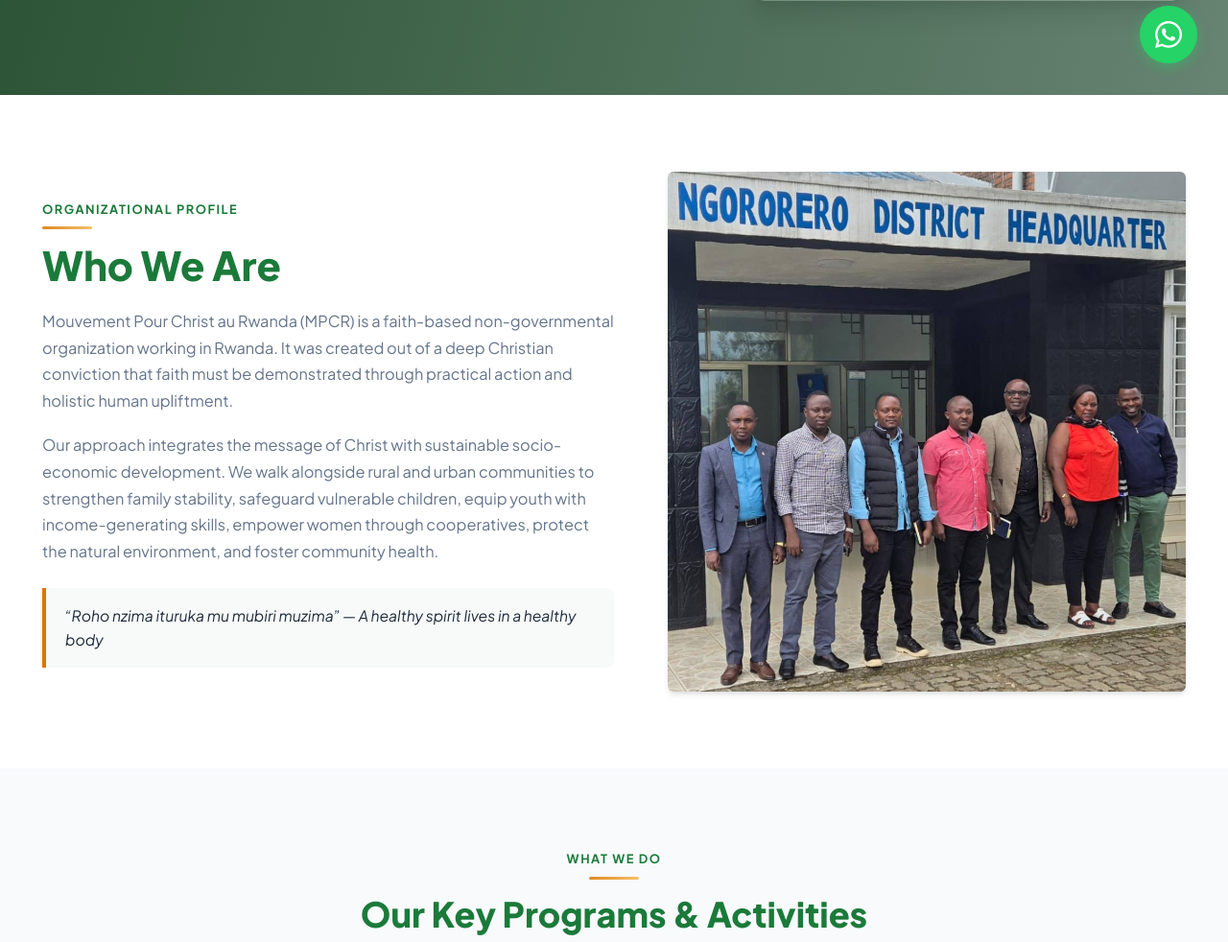
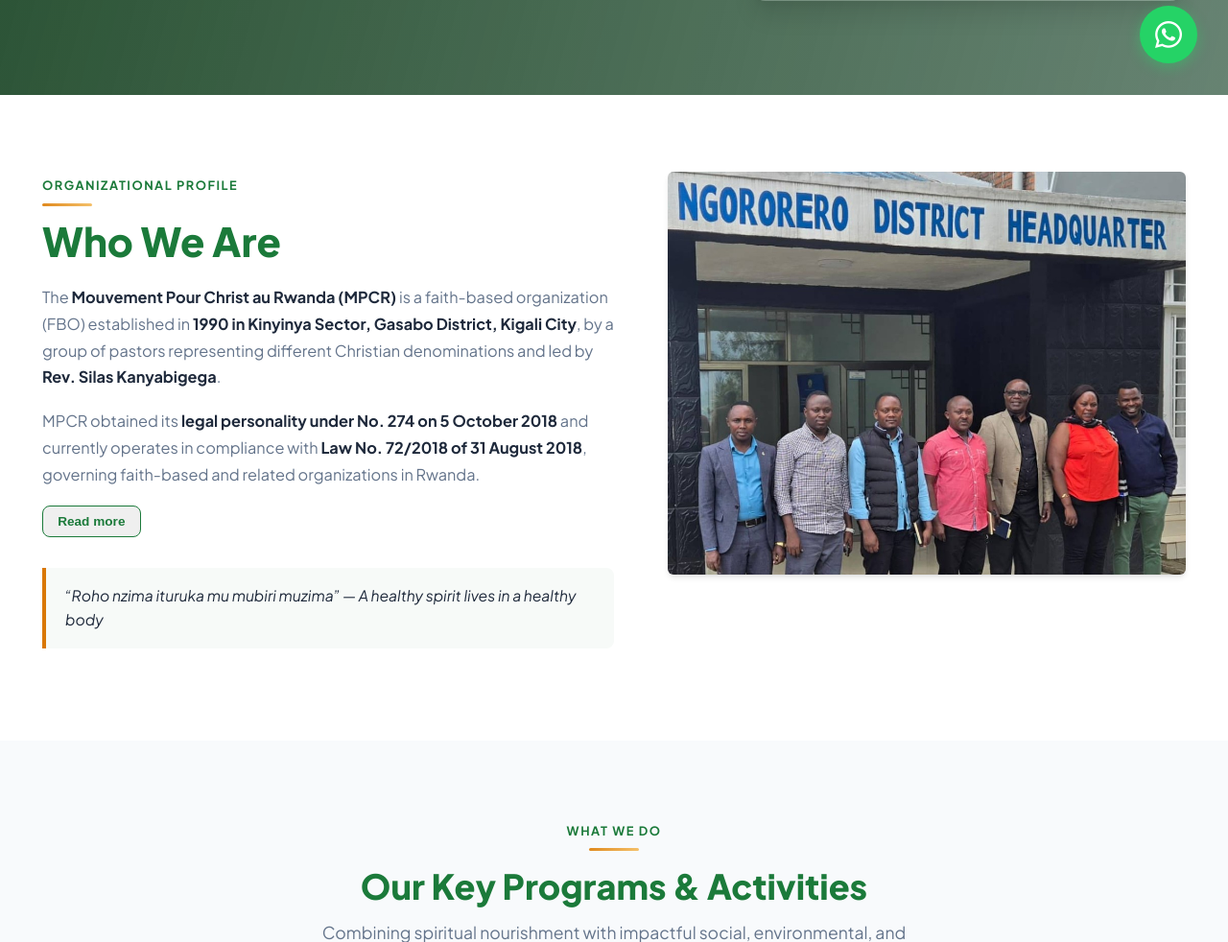
Before and after one commit to titonishimwe/mpcr, a Django app: page / in a window 1280 px wide. Shown: the part 702-1684 px from the top of the page at 96% size. Run offline with Django 5.2, Linux system fonts and the light colour scheme; data comes from the database, SQL or seed files in the repository; tables that the repository leaves empty hold one stand-in row (values such as "Sample post"); grey boxes marked "Sample" are stand-in pictures.

Commit message:
last commit

```diff
--- a/apps/core/cms_defaults.py
+++ b/apps/core/cms_defaults.py
@@ -25,10 +25,18 @@ SECTION_DEFAULTS = [
     # Home — Profile
     ("home", "profile_badge", "Profile section badge", "text", "Organizational Profile", 110),
     ("home", "profile_title", "Profile section title", "text", "Who We Are", 120),
-    ("home", "profile_text_1", "Profile paragraph 1", "textarea", "Mouvement Pour Christ au Rwanda (MPCR) is a faith-based non-governmental organization working in Rwanda. It was created out of a deep Christian conviction that faith must be demonstrated through practical action and holistic human upliftment.", 130),
-    ("home", "profile_text_2", "Profile paragraph 2", "textarea", "Our approach integrates the message of Christ with sustainable socio-economic development. We walk alongside rural and urban communities to strengthen family stability, safeguard vulnerable children, equip youth with income-generating skills, empower women through cooperatives, protect the natural environment, and foster community health.", 140),
-    ("home", "profile_quote", "Profile quote", "textarea", "“Roho nzima ituruka mu mubiri muzima” — A healthy spirit lives in a healthy body", 150),
+    ("home", "profile_text_1", "Profile preview paragraph 1", "textarea", "The **Mouvement Pour Christ au Rwanda (MPCR)** is a faith-based organization (FBO) established in **1990 in Kinyinya Sector, Gasabo District, Kigali City**, by a group of pastors representing different Christian denominations and led by **Rev. Silas Kanyabigega**.", 130),
+    ("home", "profile_text_2", "Profile preview paragraph 2", "textarea", "MPCR obtained its **legal personality under No. 274 on 5 October 2018** and currently operates in compliance with **Law No. 72/2018 of 31 August 2018**, governing faith-based and related organizations in Rwanda.", 140),
+    ("home", "profile_governance_title", "Profile governance heading", "text", "Governance and Management Structure", 145),
+    ("home", "profile_governance_text", "Profile governance text", "textarea", "MPCR is governed through statutory bodies that provide strategic leadership, accountability, and oversight. The **General Assembly** serves as the supreme governing body, while the **Board of Directors** functions as the executive governing body responsible for providing strategic direction and ensuring effective implementation of organizational policies and decisions.\n\nA **Supervisory Board** is also established to provide independent oversight, promote accountability, and contribute to the prevention and resolution of institutional conflicts.\n\nThe day-to-day technical and operational management of MPCR is entrusted to a **Chief Executive Officer (CEO)**, who coordinates the organization's various technical and support departments. These include:", 146),
+    ("home", "profile_departments", "Profile departments (one per line)", "list", "Evangelism\nAdministration and Finance\nDevelopment\nEducation\nHealth\nCommunication and Spokesperson\nPrograms\nResearch\nWomen\nYouth\nInformation Technology (IT)", 147),
+    ("home", "profile_representation_title", "Profile representation heading", "text", "Decentralized and International Representation", 148),
+    ("home", "profile_representation_text", "Profile representation text", "textarea", "To facilitate effective implementation of its mission across Rwanda, MPCR has established **regional delegations in the Eastern, Western, and Southern regions, as well as a Kigali City delegation**. These decentralized structures enable MPCR to strengthen its engagement with local communities, churches, public authorities, and development partners.\n\nBeyond Rwanda, MPCR has established **international representation in Africa, Europe, and the Americas**. These representatives contribute to strengthening international partnerships, Christian networking, resource mobilization, advocacy, and the visibility of MPCR's mission and development initiatives.", 149),
+    ("home", "profile_closing", "Profile closing paragraph", "textarea", "Through this governance and organizational structure, MPCR seeks to promote **transparency, accountability, professionalism, effective management, Christian evangelization, social and economic empowerment, and sustainable community development**.", 150),
+    ("home", "profile_quote", "Profile quote", "textarea", "“Roho nzima ituruka mu mubiri muzima” — A healthy spirit lives in a healthy body", 151),
     ("home", "profile_image", "Profile image", "image", "images/ngororero-headquarters.png", 160),
+    ("home", "profile_read_more_label", "Profile read more label", "text", "Read more", 161),
+    ("home", "profile_read_less_label", "Profile read less label", "text", "Show less", 162),
     # Home — Section headers
     ("home", "programs_badge", "Programs badge", "text", "What We Do", 170),
     ("home", "programs_title", "Programs title", "text", "Our Key Programs & Activities", 180),
--- a/apps/core/templates/core/home.html
+++ b/apps/core/templates/core/home.html
@@ -62,12 +62,50 @@
 
 <section class="about-preview">
   <div class="container">
-    <div class="org-profile">
+    <div class="org-profile" data-profile-panel>
       <div class="org-profile-copy">
         <span class="section-badge">{{ cms.profile_badge.value }}</span>
         <h2>{{ cms.profile_title.value }}</h2>
-        <p>{{ cms.profile_text_1.value }}</p>
-        <p>{{ cms.profile_text_2.value }}</p>
+
+        <div class="org-profile-preview">
+          <p>{{ cms.profile_text_1.value|md_inline }}</p>
+          <p>{{ cms.profile_text_2.value|md_inline }}</p>
+        </div>
+
+        <button
+          type="button"
+          class="pillar-partner-btn org-profile-toggle"
+          data-profile-toggle
+          data-less-label="{{ cms.profile_read_less_label.value|default:'Show less' }}"
+        >
+          {{ cms.profile_read_more_label.value|default:"Read more" }}
+        </button>
+
+        <div class="org-profile-more" hidden>
+          {% if cms.profile_governance_title.value %}
+            <h3>{{ cms.profile_governance_title.value }}</h3>
+          {% endif %}
+          {% if cms.profile_governance_text.value %}
+            <div class="org-profile-rich">{{ cms.profile_governance_text.value|md_rich }}</div>
+          {% endif %}
+          {% if cms.profile_departments.lines %}
+            <ul class="org-profile-list">
+              {% for item in cms.profile_departments.lines %}
+                <li>{{ item }}</li>
+              {% endfor %}
+            </ul>
+          {% endif %}
+          {% if cms.profile_representation_title.value %}
+            <h3>{{ cms.profile_representation_title.value }}</h3>
+          {% endif %}
+          {% if cms.profile_representation_text.value %}
+            <div class="org-profile-rich">{{ cms.profile_representation_text.value|md_rich }}</div>
+          {% endif %}
+          {% if cms.profile_closing.value %}
+            <p>{{ cms.profile_closing.value|md_inline }}</p>
+          {% endif %}
+        </div>
+
         <blockquote class="org-quote">{{ cms.profile_quote.value }}</blockquote>
       </div>
       <div class="org-profile-media">
--- a/apps/core/templatetags/cms_tags.py
+++ b/apps/core/templatetags/cms_tags.py
@@ -2,6 +2,7 @@ from django import template
 from django.templatetags.static import static
 from django.utils.html import escape
 from django.utils.safestring import mark_safe
+import re
 
 register = template.Library()
 
@@ -18,3 +19,23 @@ def cms_media(url):
 @register.filter
 def cms_br(value):
     return mark_safe("<br>".join(escape(part) for part in (value or "").splitlines()))
+
+
+@register.filter
+def md_inline(value):
+    """Escape text, then turn **bold** markers into <strong>."""
+    text = escape(value or "")
+    text = re.sub(r"\*\*(.+?)\*\*", r"<strong>\1</strong>", text)
+    return mark_safe(text)
+
+
+@register.filter
+def md_rich(value):
+    """Escape text, support **bold**, and convert newlines to paragraphs/breaks."""
+    text = escape(value or "").strip()
+    if not text:
+        return ""
+    text = re.sub(r"\*\*(.+?)\*\*", r"<strong>\1</strong>", text)
+    blocks = [block.strip() for block in re.split(r"\n\s*\n", text) if block.strip()]
+    html_parts = [f"<p>{block.replace(chr(10), '<br>')}</p>" for block in blocks]
+    return mark_safe("".join(html_parts))
--- a/static/css/style.css
+++ b/static/css/style.css
@@ -794,9 +794,13 @@ iframe {
 
 .org-profile {
   display: grid;
-  grid-template-columns: 1.05fr 0.95fr;
+  grid-template-columns: minmax(0, 1.05fr) minmax(0, 0.95fr);
   gap: 3.5rem;
-  align-items: center;
+  align-items: start;
+}
+
+.org-profile-copy {
+  min-width: 0;
 }
 
 .org-profile-copy h2 {
@@ -807,20 +811,52 @@ iframe {
   line-height: 1.15;
 }
 
-.org-profile-copy p {
+.org-profile-copy h3 {
+  color: var(--primary-navy);
+  font-size: 1.15rem;
+  font-weight: 800;
+  margin: 1.25rem 0 0.65rem;
+}
+
+.org-profile-copy p,
+.org-profile-rich {
   color: var(--text-muted);
   font-size: 1.02rem;
   margin-bottom: 1.15rem;
   line-height: 1.7;
 }
 
-.org-profile-copy p strong {
+.org-profile-copy p strong,
+.org-profile-rich strong {
   color: var(--text-main);
   font-weight: 700;
 }
 
+.org-profile-preview {
+  display: block;
+}
+
+.org-profile-more {
+  margin-top: 1rem;
+}
+
+.org-profile-list {
+  list-style: disc;
+  padding-left: 1.2rem;
+  margin: 0 0 1.15rem;
+  color: var(--text-muted);
+  display: grid;
+  grid-template-columns: 1fr 1fr;
+  gap: 0.35rem 1.25rem;
+}
+
+.org-profile-toggle {
+  margin: 0.25rem 0 0.5rem;
+}
+
 .org-quote {
   margin-top: 1.5rem;
+  margin-bottom: 1rem;
   padding: 1.1rem 1.25rem;
   background: #f7faf8;
   border-left: 4px solid var(--accent-gold);
@@ -831,10 +867,14 @@ iframe {
   line-height: 1.55;
 }
 
+.org-profile-media {
+  position: sticky;
+  top: 100px;
+}
+
 .org-profile-media img {
   width: 100%;
-  height: 100%;
-  min-height: 360px;
+  height: 420px;
   object-fit: cover;
   object-position: center top;
   border-radius: 6px;
@@ -2152,6 +2192,15 @@ iframe {
     grid-template-columns: 1fr;
     gap: 2rem;
   }
+  .org-profile-media {
+    position: static;
+  }
+  .org-profile-media img {
+    height: 280px;
+  }
+  .org-profile-list {
+    grid-template-columns: 1fr;
+  }
   .contact-grid {
     grid-template-columns: 1fr;
     gap: 2.5rem;
--- a/static/js/main.js
+++ b/static/js/main.js
@@ -148,6 +148,22 @@ document.addEventListener('DOMContentLoaded', () => {
     });
   }
 
+  // Organizational profile expand / collapse
+  document.querySelectorAll('[data-profile-panel]').forEach((panel) => {
+    const toggle = panel.querySelector('[data-profile-toggle]');
+    const more = panel.querySelector('.org-profile-more');
+    if (!toggle || !more) return;
+
+    const moreLabel = toggle.textContent.trim() || 'Read more';
+    const lessLabel = toggle.getAttribute('data-less-label') || 'Show less';
+
+    toggle.addEventListener('click', () => {
+      const expanded = panel.classList.toggle('is-expanded');
+      more.hidden = !expanded;
+      toggle.textContent = expanded ? lessLabel : moreLabel;
+    });
+  });
+
   // 3. Auto-dismiss alerts after 6 seconds
   const alerts = document.querySelectorAll('.alert');
   if (alerts.length > 0) {
--- a/templates/base.html
+++ b/templates/base.html
@@ -22,7 +22,7 @@
   <link rel="stylesheet" href="https://cdnjs.cloudflare.com/ajax/libs/font-awesome/6.5.1/css/all.min.css" crossorigin="anonymous" referrerpolicy="no-referrer" />
 
   <!-- Site Stylesheet -->
-  <link rel="stylesheet" href="{% static 'css/style.css' %}?v=20260911a">
+  <link rel="stylesheet" href="{% static 'css/style.css' %}?v=20260911d">
 
   {% block extra_css %}{% endblock %}
 </head>
@@ -47,7 +47,7 @@
   {% include "includes/footer.html" %}
 
   <!-- Main JavaScript -->
-  <script src="{% static 'js/main.js' %}"></script>
+  <script src="{% static 'js/main.js' %}?v=20260911c"></script>
   {% block extra_js %}{% endblock %}
 </body>
 </html>
```
